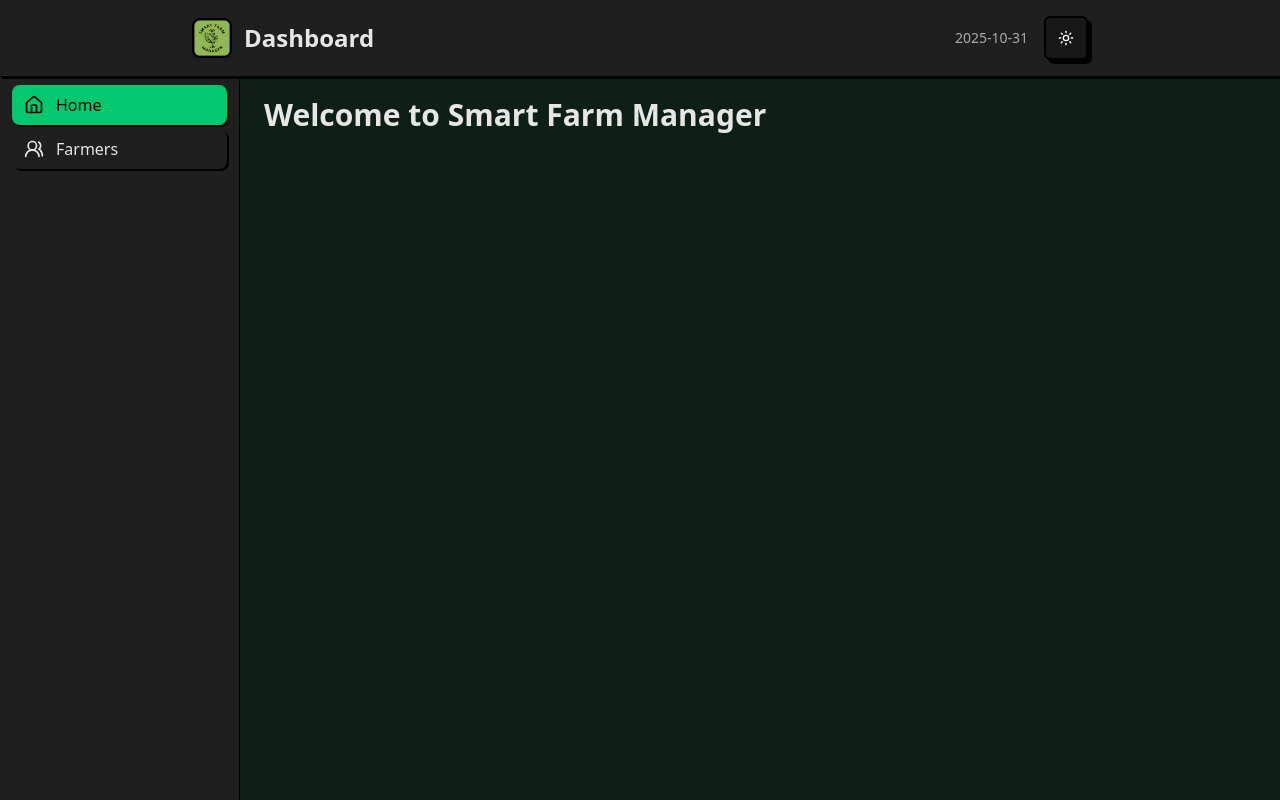
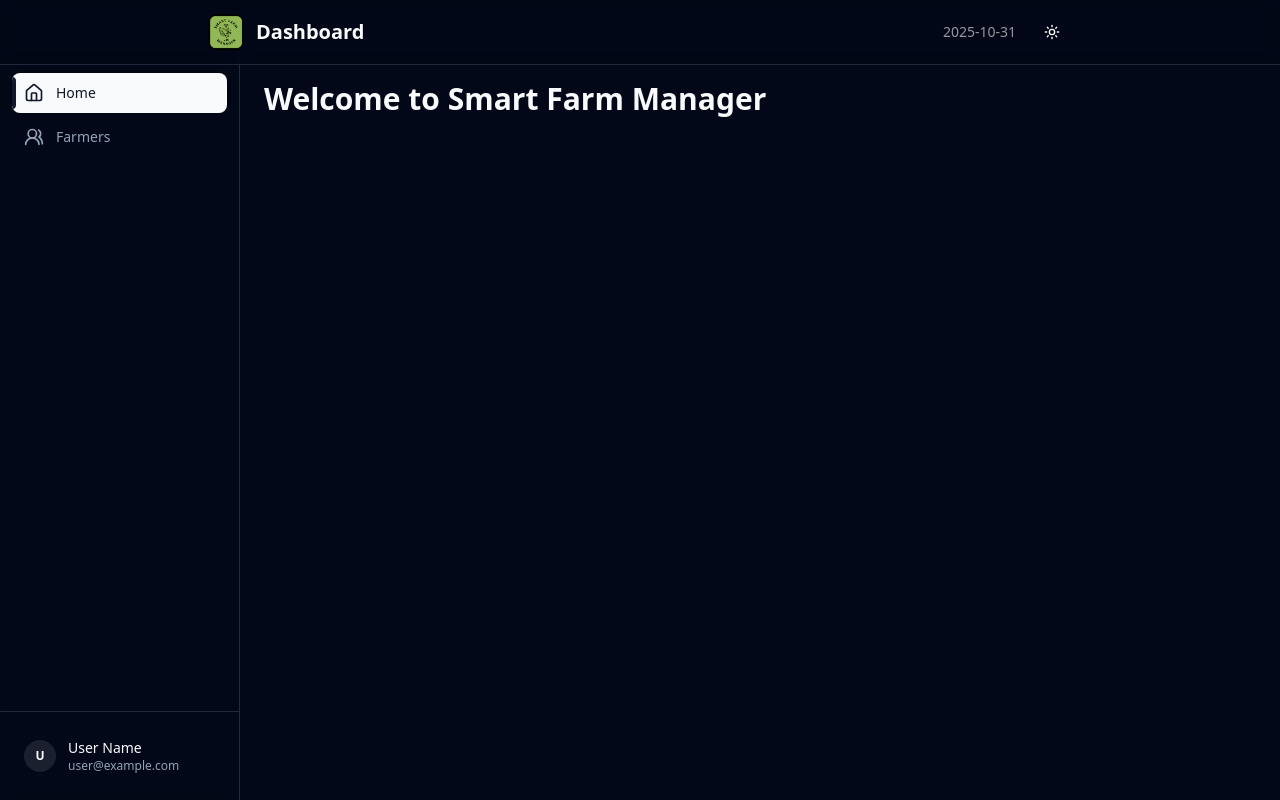
Before and after one commit to cosminsaracil/smart-farm-manager, a Next.js app in the folder smart-farm-manager/: page / in a window 1280 px wide. Both pictures are taken after a click on the button 1066 px from the left and 38 px from the top of the page. Built offline with nearby package versions, Linux system fonts and the light colour scheme.

Commit message:
refactor styling engine

```diff
--- a/smart-farm-manager/src/app/globals.css
+++ b/smart-farm-manager/src/app/globals.css
@@ -4,68 +4,103 @@
 @custom-variant dark (&:is(.dark *));
 
 :root {
-  --background: oklch(96.47% 0.0401 157.79);
-  --secondary-background: oklch(100% 0 0);
-  --foreground: oklch(0% 0 0);
-  --main-foreground: oklch(0% 0 0);
-  --main: oklch(79.76% 0.2044 153.08);
-  --border: oklch(0% 0 0);
-  --ring: oklch(0% 0 0);
-  --overlay: oklch(0% 0 0 / 0.8);
-  --shadow: 2px 2px 0px 0px var(--border);
-  --chart-1: #00d696;
-  --chart-2: #ff7a05;
-  --chart-3: #0099ff;
-  --chart-4: #ffbf00;
-  --chart-5: #7a83ff;
+  --background: 0 0% 100%;
+  --foreground: 240 10% 3.9%;
+  --card: 0 0% 100%;
+  --card-foreground: 240 10% 3.9%;
+  --popover: 0 0% 100%;
+  --popover-foreground: 240 10% 3.9%;
+  --primary: 240 5.9% 10%;
+  --primary-foreground: 0 0% 98%;
+  --secondary: 240 4.8% 95.9%;
+  --secondary-foreground: 240 5.9% 10%;
+  --muted: 240 4.8% 95.9%;
+  --muted-foreground: 240 3.8% 46.1%;
+  --accent: 240 4.8% 95.9%;
+  --accent-foreground: 240 5.9% 10%;
+  --destructive: 0 84.2% 60.2%;
+  --destructive-foreground: 0 0% 98%;
+  --border: 240 5.9% 90%;
+  --input: 240 5.9% 90%;
+  --ring: 240 5.9% 10%;
+  --radius: 0.5rem;
+  --chart-1: #6366f1;
+  --chart-2: #8b5cf6;
+  --chart-3: #ec4899;
+  --chart-4: #f59e0b;
+  --chart-5: #10b981;
   --chart-active-dot: #000;
 }
 
 .dark {
-  --background: oklch(22.45% 0.0316 158.41);
-  --secondary-background: oklch(23.93% 0 0);
-  --foreground: oklch(92.49% 0 0);
-  --main-foreground: oklch(0% 0 0);
-  --main: oklch(73.03% 0.1865 153.23);
-  --border: oklch(0% 0 0);
-  --ring: oklch(100% 0 0);
-  --shadow: 2px 2px 0px 0px var(--border);
-  --chart-1: #00bd84;
-  --chart-2: #eb6d00;
-  --chart-3: #008ae5;
-  --chart-4: #e5ac00;
-  --chart-5: #7a83ff;
+  --background: 222.2 84% 4.9%;
+  --foreground: 210 40% 98%;
+  --card: 222.2 84% 4.9%;
+  --card-foreground: 210 40% 98%;
+  --popover: 222.2 84% 4.9%;
+  --popover-foreground: 210 40% 98%;
+  --primary: 210 40% 98%;
+  --primary-foreground: 222.2 47.4% 11.2%;
+  --secondary: 217.2 32.6% 17.5%;
+  --secondary-foreground: 210 40% 98%;
+  --muted: 217.2 32.6% 17.5%;
+  --muted-foreground: 215 20.2% 65.1%;
+  --accent: 217.2 32.6% 17.5%;
+  --accent-foreground: 210 40% 98%;
+  --destructive: 0 62.8% 30.6%;
+  --destructive-foreground: 210 40% 98%;
+  --border: 217.2 32.6% 17.5%;
+  --input: 217.2 32.6% 17.5%;
+  --ring: 212.7 26.8% 83.9%;
+  --chart-1: #6366f1;
+  --chart-2: #8b5cf6;
+  --chart-3: #ec4899;
+  --chart-4: #f59e0b;
+  --chart-5: #10b981;
   --chart-active-dot: #fff;
 }
 
 @theme inline {
-  --color-main: var(--main);
-  --color-background: var(--background);
-  --color-secondary-background: var(--secondary-background);
-  --color-foreground: var(--foreground);
-  --color-main-foreground: var(--main-foreground);
-  --color-border: var(--border);
-  --color-overlay: var(--overlay);
-  --color-ring: var(--ring);
+  --color-background: hsl(var(--background));
+  --color-foreground: hsl(var(--foreground));
+  --color-card: hsl(var(--card));
+  --color-card-foreground: hsl(var(--card-foreground));
+  --color-popover: hsl(var(--popover));
+  --color-popover-foreground: hsl(var(--popover-foreground));
+  --color-primary: hsl(var(--primary));
+  --color-primary-foreground: hsl(var(--primary-foreground));
+  --color-secondary: hsl(var(--secondary));
+  --color-secondary-foreground: hsl(var(--secondary-foreground));
+  --color-muted: hsl(var(--muted));
+  --color-muted-foreground: hsl(var(--muted-foreground));
+  --color-accent: hsl(var(--accent));
+  --color-accent-foreground: hsl(var(--accent-foreground));
+  --color-destructive: hsl(var(--destructive));
+  --color-destructive-foreground: hsl(var(--destructive-foreground));
+  --color-border: hsl(var(--border));
+  --color-input: hsl(var(--input));
+  --color-ring: hsl(var(--ring));
   --color-chart-1: var(--chart-1);
   --color-chart-2: var(--chart-2);
   --color-chart-3: var(--chart-3);
   --color-chart-4: var(--chart-4);
   --color-chart-5: var(--chart-5);
-
-  --spacing-boxShadowX: 2px;
-  --spacing-boxShadowY: 2px;
-  --spacing-reverseBoxShadowX: -2px;
-  --spacing-reverseBoxShadowY: -2px;
-  --radius-base: 10px;
-  --shadow-shadow: var(--shadow);
-  --font-weight-base: 500;
-  --font-weight-heading: 700;
+  --color-chart-active-dot: var(--chart-active-dot);
+  --radius-base: var(--radius);
+  --radius-sm: calc(var(--radius) - 4px);
+  --radius-md: calc(var(--radius) - 2px);
+  --radius-lg: var(--radius);
+  --radius-xl: calc(var(--radius) + 4px);
 }
 
 @layer base {
+  * {
+    @apply border-border;
+  }
+
   body {
-    @apply text-foreground font-base bg-background;
+    @apply bg-background text-foreground;
+    font-feature-settings: "rlig" 1, "calt" 1;
   }
 
   h1,
@@ -74,6 +109,6 @@
   h4,
   h5,
   h6 {
-    @apply font-heading;
+    @apply font-semibold;
   }
 }
--- a/smart-farm-manager/src/components/ui/button.tsx
+++ b/smart-farm-manager/src/components/ui/button.tsx
@@ -4,28 +4,26 @@ import { cva, type VariantProps } from "class-variance-authority";
 import { cn } from "@/lib/utils";
 
 const buttonVariants = cva(
-  "inline-flex items-center justify-center gap-2 whitespace-nowrap rounded-md text-sm font-bold transition-all cursor-pointer disabled:pointer-events-none disabled:opacity-50 [&_svg]:pointer-events-none [&_svg:not([class*='size-'])]:size-4 shrink-0 [&_svg]:shrink-0 outline-none uppercase tracking-wide border-2 border-black dark:border-black",
+  "inline-flex items-center justify-center gap-2 whitespace-nowrap rounded-lg text-sm font-medium transition-colors focus-visible:outline-none focus-visible:ring-2 focus-visible:ring-ring focus-visible:ring-offset-2 disabled:pointer-events-none disabled:opacity-50 [&_svg]:pointer-events-none [&_svg:not([class*='size-'])]:size-4 shrink-0 [&_svg]:shrink-0",
   {
     variants: {
       variant: {
-        default:
-          "bg-primary text-primary-foreground shadow-[4px_4px_0px_0px_rgba(0,0,0,1)] hover:shadow-[2px_2px_0px_0px_rgba(0,0,0,1)] hover:translate-x-[2px] hover:translate-y-[2px] active:shadow-none active:translate-x-[4px] active:translate-y-[4px]",
-        destructive:
-          "bg-red-500 text-white shadow-[4px_4px_0px_0px_rgba(0,0,0,1)] hover:shadow-[2px_2px_0px_0px_rgba(0,0,0,1)] hover:translate-x-[2px] hover:translate-y-[2px] active:shadow-none active:translate-x-[4px] active:translate-y-[4px]",
+        default: "bg-primary text-primary-foreground hover:bg-primary/90",
+        destructive: "bg-red-500 text-white hover:bg-red-600",
         outline:
-          "bg-white dark:bg-neutral-900 text-black dark:text-white shadow-[4px_4px_0px_0px_rgba(0,0,0,1)] hover:shadow-[2px_2px_0px_0px_rgba(0,0,0,1)] hover:translate-x-[2px] hover:translate-y-[2px] active:shadow-none active:translate-x-[4px] active:translate-y-[4px]",
+          "border border-input bg-background hover:bg-accent hover:text-accent-foreground",
         secondary:
-          "bg-yellow-400 text-black shadow-[4px_4px_0px_0px_rgba(0,0,0,1)] hover:shadow-[2px_2px_0px_0px_rgba(0,0,0,1)] hover:translate-x-[2px] hover:translate-y-[2px] active:shadow-none active:translate-x-[4px] active:translate-y-[4px]",
-        ghost: "shadow-none hover:bg-neutral-100 dark:hover:bg-neutral-800",
-        link: "border-none shadow-none text-primary underline-offset-4 hover:underline",
+          "bg-secondary text-secondary-foreground hover:bg-secondary/80",
+        ghost: "hover:bg-accent hover:text-accent-foreground",
+        link: "text-primary underline-offset-4 hover:underline",
       },
       size: {
-        default: "h-11 px-6 py-3",
-        sm: "h-9 px-4 py-2 text-xs",
-        lg: "h-14 px-8 py-4 text-base",
-        icon: "size-11",
+        default: "h-10 px-4 py-2",
+        sm: "h-9 rounded-md px-3",
+        lg: "h-11 rounded-lg px-8",
+        icon: "size-10",
         "icon-sm": "size-9",
-        "icon-lg": "size-14",
+        "icon-lg": "size-11",
       },
     },
     defaultVariants: {
--- a/smart-farm-manager/src/providers/LayoutProvider.tsx
+++ b/smart-farm-manager/src/providers/LayoutProvider.tsx
@@ -1,4 +1,5 @@
 "use client";
+
 import { ReactNode } from "react";
 import Image from "next/image";
 import { usePathname } from "next/navigation";
@@ -36,44 +37,41 @@ export default function LayoutProvider({ children }: { children: ReactNode }) {
     >
       <header
         className={cn(
-          "fixed top-0 left-0 right-0 w-full border-b shadow-shadow z-20 bg-secondary-background border-border"
+          "fixed top-0 left-0 right-0 w-full border-b bg-background/95 backdrop-blur supports-[backdrop-filter]:bg-background/60 z-20 border-border"
         )}
       >
-        <div className="mx-auto w-full max-w-[70%] flex justify-between items-center py-4">
+        <div className="mx-auto w-full max-w-[70%] flex justify-between items-center py-3 px-4">
           <div className="flex items-center gap-3">
             <Image
               src="/logo.png"
               alt="App Logo"
-              width={40}
-              height={40}
-              className="rounded-md"
+              width={36}
+              height={36}
+              className="rounded-lg"
             />
-            <h1 className="text-2xl font-bold">{title}</h1>
+            <h1 className="text-xl font-semibold">{title}</h1>
           </div>
-
           <div className="flex items-center gap-4">
-            <span className="text-sm text-foreground/70">{currentDate}</span>
+            <span className="text-sm text-foreground/60">{currentDate}</span>
             <Button
-              variant="outline"
+              variant="ghost"
               size="icon"
               onClick={toggleTheme}
-              className="border-border hover:bg-background"
+              className="rounded-full"
             >
               {theme === "light" ? (
-                <Moon className="h-4 w-4" />
+                <Moon className="h-5 w-5" />
               ) : (
-                <Sun className="h-4 w-4" />
+                <Sun className="h-5 w-5" />
               )}
             </Button>
           </div>
         </div>
       </header>
-
-      <aside className="fixed left-0 top-[73px] bottom-0 w-60 border-r border-border bg-secondary-background overflow-y-auto">
+      <aside className="fixed left-0 top-[57px] bottom-0 w-60 border-r border-border bg-secondary-background/50 backdrop-blur overflow-y-auto">
         <Sidebar />
       </aside>
-
-      <main className="ml-60 mt-[73px] p-6 h-[calc(100vh-73px)] overflow-y-auto">
+      <main className="ml-60 mt-[57px] p-6 h-[calc(100vh-57px)] overflow-y-auto">
         {children}
       </main>
     </div>
--- a/smart-farm-manager/src/providers/Sidebar.tsx
+++ b/smart-farm-manager/src/providers/Sidebar.tsx
@@ -14,8 +14,8 @@ export default function Sidebar() {
   ];
 
   return (
-    <div className="flex flex-col h-full">
-      <nav className="p-3 space-y-1">
+    <div className="flex flex-col h-full py-4">
+      <nav className="flex-1 px-3 space-y-1">
         {menuItems.map((item) => {
           const Icon = item.icon;
           const isActive = pathname === item.href;
@@ -25,18 +25,54 @@ export default function Sidebar() {
               key={item.text}
               href={item.href}
               className={cn(
-                "flex items-center gap-3 px-3 py-2 rounded-lg font-medium transition-all shadow-shadow",
+                "group relative flex items-center gap-3 px-3 py-2.5 rounded-lg text-sm font-medium transition-all duration-200 overflow-hidden",
                 isActive
-                  ? "bg-main text-main-foreground"
-                  : "text-foreground hover:bg-background hover:translate-x-1"
+                  ? "bg-primary text-primary-foreground shadow-sm"
+                  : "text-muted-foreground hover:text-foreground hover:bg-accent/50"
               )}
             >
-              <Icon className="w-5 h-5" />
-              <span>{item.text}</span>
+              {/* Hover effect background */}
+              {!isActive && (
+                <span className="absolute inset-0 bg-gradient-to-r from-primary/0 via-primary/5 to-primary/0 translate-x-[-100%] group-hover:translate-x-[100%] transition-transform duration-700 ease-out" />
+              )}
+
+              {/* Active indicator */}
+              {isActive && (
+                <span className="absolute left-0 top-1/2 -translate-y-1/2 w-1 h-8 bg-primary-foreground rounded-r-full" />
+              )}
+
+              <Icon
+                className={cn(
+                  "w-5 h-5 transition-transform duration-200 relative z-10",
+                  !isActive && "group-hover:scale-110"
+                )}
+              />
+              <span className="relative z-10">{item.text}</span>
+
+              {/* Subtle shine effect on hover */}
+              {!isActive && (
+                <span className="absolute inset-0 opacity-0 group-hover:opacity-100 transition-opacity duration-300">
+                  <span className="absolute top-0 left-0 w-full h-[1px] bg-gradient-to-r from-transparent via-primary/20 to-transparent" />
+                  <span className="absolute bottom-0 left-0 w-full h-[1px] bg-gradient-to-r from-transparent via-primary/20 to-transparent" />
+                </span>
+              )}
             </Link>
           );
         })}
       </nav>
+
+      {/* Optional: Bottom section for user profile or settings */}
+      <div className="px-3 pt-4 border-t mt-auto">
+        <div className="flex items-center gap-3 px-3 py-2.5 text-sm text-muted-foreground">
+          <div className="w-8 h-8 rounded-full bg-primary/10 flex items-center justify-center">
+            <span className="text-primary font-semibold text-xs">U</span>
+          </div>
+          <div className="flex-1 min-w-0">
+            <p className="font-medium text-foreground truncate">User Name</p>
+            <p className="text-xs truncate">user@example.com</p>
+          </div>
+        </div>
+      </div>
     </div>
   );
 }
```
